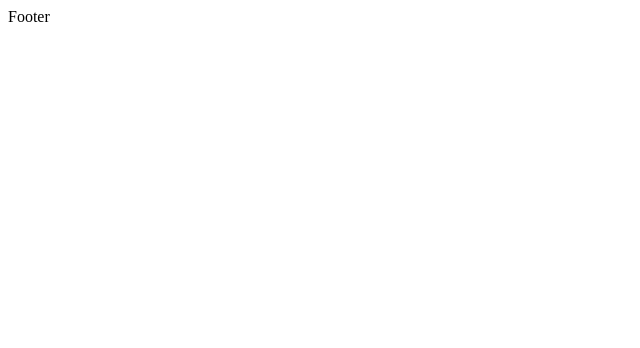
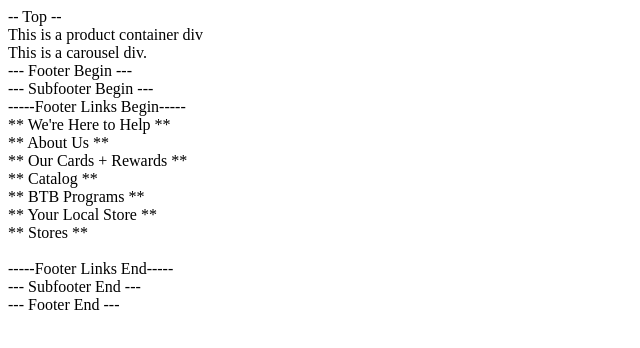
Before and after one commit to iamchrispham/hrla30-FEC-westelms-footer, a React app: page / in a window 1280 px wide. Shown: the top 348 px of the page, without its empty margins (0-640 px from the left). Built offline with nearby package versions, Linux system fonts and the light colour scheme; the HTML template or start-up script is replaced by a standard one.

Commit message:
Client side components skeletal form near complete.  Things are rendering successfully.

```diff
--- /dev/null
+++ b/client/src/app.jsx
@@ -0,0 +1,28 @@
+import React from 'react';
+// import { render } from 'react-dom';
+import ProductContainer from './components/product-recs/product-container.jsx';
+import Footer from './components/footer/index.jsx';
+
+class App extends React.Component {
+  constructor(props) {
+    super(props);
+    this.state = {
+      euphoria: ''
+    }
+  }
+  // ProductContainer->SectionHeader->Carousel
+  // Footer->FooterLinkList(4x)->FooterLink or Footer->FooterLinkList
+
+  render() {
+    return (
+    <div id="components-cp">
+      -- Top --
+      <ProductContainer />
+      <Footer />
+    </div>
+    )
+  }
+}
+
+
+export default App;
--- a/client/src/components/footer/footer.jsx
+++ /dev/null
@@ -1,22 +0,0 @@
-import React from 'react';
-import { render } from 'react-dom';
-
-class Footer extends React.Component {
-    constructor(props){
-        super(props);
-        this.state = {
-            onHover: false
-        }
-    }
-
-    render() {
-
-        return(
-            <div id="footer">
-                Footer
-            </div>
-        )
-    }
-}
-
-export default Footer;
--- a/client/src/components/footer/footerlink.jsx
+++ b/client/src/components/footer/footerlink.jsx
@@ -0,0 +1,11 @@
+import React from 'react';
+
+const FooterLinks = (props) => {
+  return (
+    <div className="footer-links">
+
+    </div>
+  )
+}
+
+export default FooterLinks;
--- a/client/src/components/footer/footerlinklist.jsx
+++ b/client/src/components/footer/footerlinklist.jsx
@@ -0,0 +1,125 @@
+import React from 'react';
+import FooterLinks from './footerlink.jsx';
+
+
+class FooterLinkList extends React.Component {
+  constructor(props) {
+    super(props);
+    this.state = {
+      links: [ // mock data (maybe)
+        { // col 1
+          column_id: 1,
+          category: `We're Here to Help`,
+          sublinks: [
+            {
+              name: '',
+              url: ''
+            }
+          ]
+        },
+        {
+          column_id: 1,
+          category: `About Us`,
+          sublinks: [
+            {
+              name: '',
+              url: ''
+            }
+          ]
+        },
+        {
+          column_id: 2,
+          category: `Our Cards + Rewards`,
+          sublinks: [
+            {
+              name: '',
+              url: ''
+            }
+          ]
+        }, // col 2
+        {
+          column_id: 2,
+          category: `Catalog`,
+          sublinks: [
+            {
+              name: '',
+              url: ''
+            }
+          ]
+        },
+        {
+          column_id: 2,
+          category: `BTB Programs`,
+          sublinks: [
+            {
+              name: '',
+              url: ''
+            }
+          ]
+        }, // col 3
+        {
+          column_id: 3,
+          category: `Your Local Store`,
+          sublinks: [
+            {
+              name: '',
+              url: ''
+            }
+          ]
+        },
+        {
+          column_id: 3,
+          category: `Stores`,
+          sublinks: [
+            {
+              name: '',
+              url: ''
+            }
+          ]
+        }
+      ]
+    }
+    this.mapLinks = this.mapLinks.bind(this);
+    this.testRender = this.testRender.bind(this);
+  }
+
+  mapLinks () {
+    console.log('mapLinks invoked.', Array.isArray(this.state.links));
+    if (Array.isArray(this.state.links)) {
+     return this.state.links.map((category, key) => {
+        return (
+          <div className={`footer-column-${category['column_id']}`}>
+            {console.log(category['column_id'])}
+            {console.log(typeof category['category'])}
+            ** {category['category']} **
+            {/* <FooterLinks sublinks={} /> */}
+          </div>
+        )
+      })
+    }
+  }
+
+  testRender () {
+    return (
+      <div>
+        ***react test render***
+      </div>
+    )
+  }
+
+  render() {
+    return (
+      <div className="footer-link-list" id="footer-link-list">
+        -----Footer Links Begin-----
+        {
+          this.state.links ? this.mapLinks() : null // consider how to render links dynamically
+
+
+        }<br></br>
+        -----Footer Links End-----
+      </div>
+    )
+  }
+}
+
+export default FooterLinkList;
--- /dev/null
+++ b/client/src/components/footer/index.jsx
@@ -0,0 +1,23 @@
+import React from 'react';
+import { render } from 'react-dom';
+import Subfooter from './subfooter.jsx';
+
+class Footer extends React.Component {
+	constructor(props) {
+		super(props);
+		this.state = {
+		}
+	}
+
+	render() {
+		return (
+			<div id="footer-container">
+				--- Footer Begin ---
+				<Subfooter />
+				--- Footer End ---
+			</div>
+		)
+	}
+}
+
+export default Footer;
--- a/client/src/components/footer/subfooter.jsx
+++ b/client/src/components/footer/subfooter.jsx
@@ -0,0 +1,14 @@
+import React from 'react';
+import FooterLinkList from './footerlinklist.jsx';
+
+const Subfooter = (props) => {
+  return (
+    <div className="subfooter" id="subfooter">
+      --- Subfooter Begin --- <br></br>
+        <FooterLinkList />
+      --- Subfooter End ---
+    </div>
+  )
+}
+
+export default Subfooter;
--- /dev/null
+++ b/client/src/components/product-recs/carousel.jsx
@@ -0,0 +1,11 @@
+import React from 'react';
+
+const Carousel = (props) => { // reminder: use ES6 syntax for stateless components
+  return (
+    <div className="carousel-cp" id="carousel-cp">
+      This is a carousel div.
+    </div>
+  )
+}
+
+export default Carousel;
--- /dev/null
+++ b/client/src/components/product-recs/product-container.jsx
@@ -0,0 +1,16 @@
+import React from 'react';
+import { render } from 'react-dom';
+import Carousel from './carousel.jsx';
+import SectionHeader from './section-header.jsx';
+
+// ProductContainer both parent of section-header and carousel
+  const ProductContainer = (props) => (
+      <div className="productContainer" id="productContainer">
+        This is a product container div
+        <SectionHeader />
+        <Carousel />
+      </div>
+    )
+
+
+export default ProductContainer;
--- /dev/null
+++ b/client/src/components/product-recs/section-header.jsx
@@ -0,0 +1,11 @@
+import React from 'react';
+
+const SectionHeader = (props) => {
+  return (
+    <div className="sectionHeader" id="sectionHeader">
+
+    </div>
+  )
+}
+
+export default SectionHeader;
--- a/client/src/index.jsx
+++ b/client/src/index.jsx
@@ -1,5 +1,5 @@
 import React from 'react';
 import {render} from 'react-dom';
-import Footer from './components/footer/footer.jsx';
+import App from './app.jsx';
 
-render(<Footer />, document.getElementById('footer'));
+render(<App />, document.getElementById('app'));
--- a/package.json
+++ b/package.json
@@ -43,6 +43,7 @@
     "mysql2": "^1.6.5",
     "react": "^16.8.6",
     "react-dom": "^16.8.6",
+    "sass": "^1.22.3",
     "sequelize": "^5.9.2"
   }
 }
```
Also changed, not shown: 5 other files (tests, documents, lock files or other folders).
